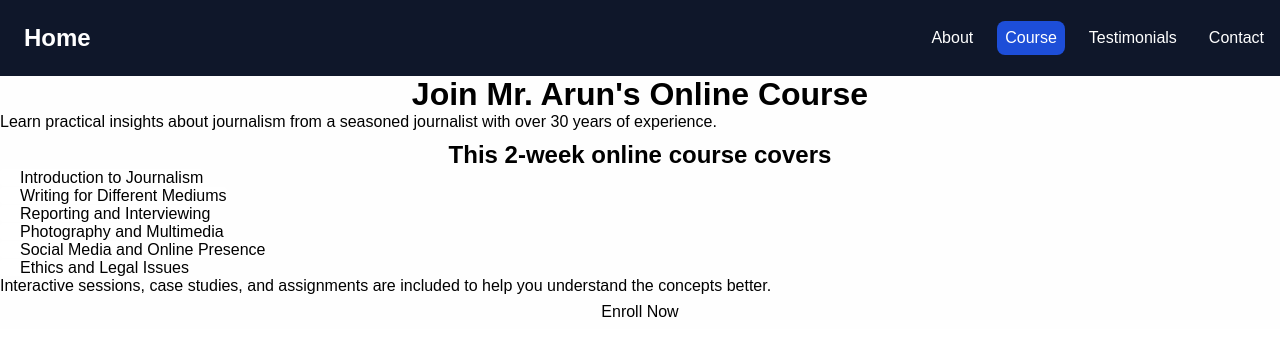
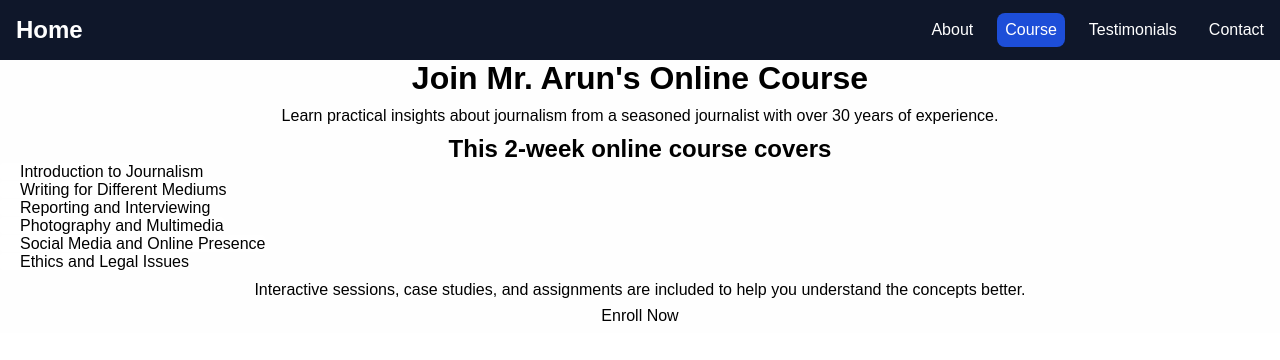
Before and after one commit to VangavarapuAnitha/projectaveasa, a React (Create React App) app: page /Course in a window 1280 px wide. Shown: the top 360 px of the page. Built offline with nearby package versions, Linux system fonts and the light colour scheme.

Commit message:
modified some css styles

```diff
--- a/public/index.html
+++ b/public/index.html
@@ -14,7 +14,7 @@
       manifest.json provides metadata used when your web app is installed on a
       user's mobile device or desktop. See https://developers.google.com/web/fundamentals/web-app-manifest/
     -->
-    <link rel="manifest" href="%PUBLIC_URL%/manifest.json" />
+    <!-- <link rel="manifest" href="%PUBLIC_URL%/manifest.json" /> -->
     <!--
       Notice the use of %PUBLIC_URL% in the tags above.
       It will be replaced with the URL of the `public` folder during the build.
--- a/src/components/pages/Course.css
+++ b/src/components/pages/Course.css
@@ -1,12 +1,13 @@
-p {
+.course p {
+  padding-top: 10px;
   text-align: center;
 }
-ul li span {
+.course ul li span {
   padding-left: 20px;
   background-color: #fff;
   border-radius: 0.2rem;
 }
-a {
+.course a {
   display: block;
   text-decoration: none;
   color: black;
--- a/src/components/pages/Course.js
+++ b/src/components/pages/Course.js
@@ -3,7 +3,7 @@ import "./Course.css";
 import { Link } from "react-router-dom";
 const Course = () => {
   return (
-    <div>
+    <div className="course">
       <h1>Join Mr. Arun's Online Course</h1>
       <p>
         Learn practical insights about journalism from a seasoned journalist
```
Also changed, not shown: public/manifest.json (deleted).
